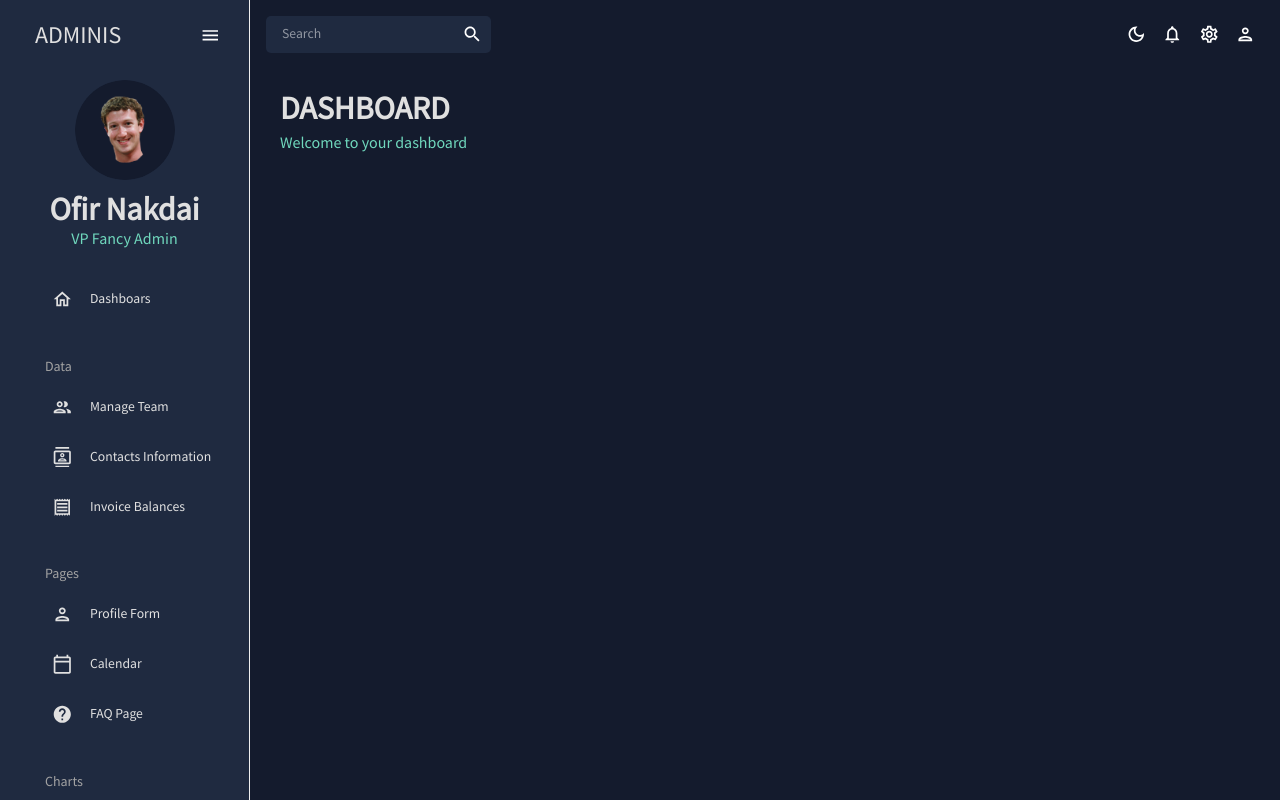
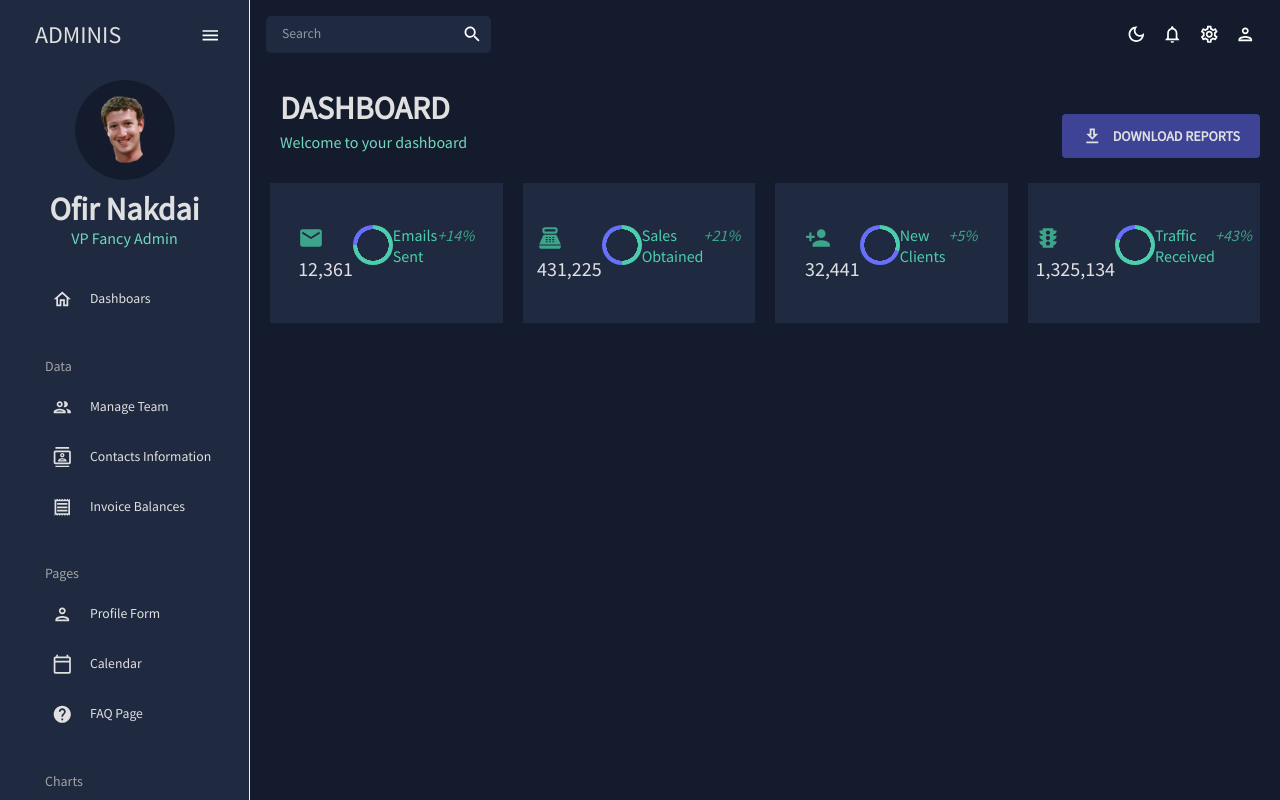
Before and after one commit to ofirNakdai/admin-dashboard, a React (Create React App) app: page / in a window 1280 px wide. Built offline with nearby package versions, Linux system fonts and the light colour scheme.

Commit message:
Adding GeographicChart and start working on main Dashboard

```diff
--- a/src/App.js
+++ b/src/App.js
@@ -14,7 +14,7 @@
 import Line from "./scenes/line";
 import Pie from "./scenes/pie";
 import FAQ from "./scenes/faq";
-// import Geography from "./scenes/geography";
+import Geography from "./scenes/geography";
 import MyCalendar from "./scenes/calendar";
 
 function App() {
@@ -39,7 +39,7 @@
               <Route path="/pie" element={<Pie />} />
               <Route path="/line" element={<Line />} />
               <Route path="/faq" element={<FAQ />} />
-              {/* <Route path="/geofraphy" element={<Geography />} /> */}
+              <Route path="/geofraphy" element={<Geography />} />
               <Route path="/calendar" element={<MyCalendar />} />
             </Routes>
           </main>
--- /dev/null
+++ b/src/components/GeographyChart.jsx
@@ -0,0 +1,91 @@
+import { useTheme } from "@mui/material";
+import { ResponsiveChoropleth } from "@nivo/geo";
+import { tokens } from "../theme";
+import { mockGeographyData as data } from "../data/mockData";
+import { geoFeatures } from "../data/mockGeoFeatures";
+
+const GeographyChart = ({ isDashboard = false }) => {
+  const theme = useTheme();
+  const colors = tokens(theme.palette.mode);
+
+  return (
+    <ResponsiveChoropleth
+      data={data}
+      theme={{
+        axis: {
+          domain: {
+            line: {
+              stroke: colors.grey[100],
+            },
+          },
+          legend: {
+            text: {
+              fill: colors.grey[100],
+            },
+          },
+          ticks: {
+            line: {
+              stroke: colors.grey[100],
+              strokeWidth: 1,
+            },
+            text: {
+              fill: colors.grey[100],
+            },
+          },
+        },
+        legends: {
+          text: {
+            fill: colors.grey[100],
+          },
+        },
+        tooltip: {
+          container: {
+            color: colors.primary[500],
+          },
+        },
+      }}
+      features={geoFeatures.features}
+      margin={{ top: 0, right: 0, bottom: 0, left: 0 }}
+      domain={[0, 1000000]}
+      unknownColor="#666666"
+      label="properties.name"
+      valueFormat=".2s"
+      projectionScale={isDashboard ? 40 : 150}
+      projectionTranslation={isDashboard ? [0.49, 0.6] : [0.5, 0.5]}
+      projectionRotation={[0, 0, 0]}
+      borderWidth={1.5}
+      borderColor="#ffffff"
+      legends={
+        !isDashboard
+          ? [
+              {
+                anchor: "bottom-left",
+                direction: "column",
+                justify: true,
+                translateX: 20,
+                translateY: -100,
+                itemsSpacing: 0,
+                itemWidth: 94,
+                itemHeight: 18,
+                itemDirection: "left-to-right",
+                itemTextColor: colors.grey[100],
+                itemOpacity: 0.85,
+                symbolSize: 18,
+                effects: [
+                  {
+                    on: "hover",
+                    style: {
+                      itemTextColor: "#ffffff",
+                      itemOpacity: 1,
+                    },
+                  },
+                ],
+              },
+            ]
+          : undefined
+      }
+    />
+  );
+};
+
+export default GeographyChart;
--- /dev/null
+++ b/src/components/ProgressCircle.jsx
@@ -0,0 +1,22 @@
+import { Box, useTheme } from "@mui/material";
+import { tokens } from "../theme";
+
+const ProgressCircle = ({ progress = "0.75", size = "40" }) => {
+  const theme = useTheme();
+  const colors = tokens(theme.palette.mode);
+  const angle = progress * 360;
+  return (
+    <Box
+      sx={{
+        background: `radial-gradient(${colors.primary[400]} 55%, transparent 56%),
+            conic-gradient(transparent 0deg ${angle}deg, ${colors.blueAccent[500]} ${angle}deg 360deg),
+            ${colors.greenAccent[500]}`,
+        borderRadius: "50%",
+        width: `${size}px`,
+        height: `${size}px`,
+      }}
+    />
+  );
+};
+
+export default ProgressCircle;
--- /dev/null
+++ b/src/components/StatBox.jsx
@@ -0,0 +1,41 @@
+import { Box, useTheme, Typography } from "@mui/material";
+import { tokens } from "../theme";
+import ProgressCircle from "./ProgressCircle";
+
+const StatBox = ({ title, subtitle, icon, progress, increase }) => {
+  const theme = useTheme();
+  const colors = tokens(theme.palette.mode);
+  return (
+    <Box width="100%" m="0 30px">
+      <Box display="flex" justifyContent="space-between">
+        <Box>
+          {icon}
+          <Typography
+            variant="h4"
+            fonteWight="bold"
+            sx={{ color: colors.grey[100] }}
+          >
+            {title}
+          </Typography>
+        </Box>
+        <Box>
+          <ProgressCircle progress={progress} />
+        </Box>
+        <Box display="flex" justifyContent="space-between">
+          <Typography variant="h5" sx={{ color: colors.greenAccent[500] }}>
+            {subtitle}
+          </Typography>
+          <Typography
+            variant="h5"
+            fontStyle="italic"
+            sx={{ color: colors.greenAccent[600] }}
+          >
+            {increase}
+          </Typography>
+        </Box>
+      </Box>
+    </Box>
+  );
+};
+
+export default StatBox;
--- a/src/scenes/dashboard/index.jsx
+++ b/src/scenes/dashboard/index.jsx
@@ -1,11 +1,134 @@
-import { Box } from "@mui/material";
+import { Box, Button, IconButton, Typography, useTheme } from "@mui/material";
 import Header from "../../components/header";
+import { tokens } from "../../theme";
+import { mockTransactions } from "../../data/mockData";
+import DownloadOutlinedIcon from "@mui/icons-material/DownloadOutlined";
+import EmailIcon from "@mui/icons-material/Email";
+import PointOfSaleIcon from "@mui/icons-material/PointOfSale";
+import PersonAddIcon from "@mui/icons-material/PersonAdd";
+import TrafficIcon from "@mui/icons-material/Traffic";
+import LineChart from "../../components/LineChart";
+import PieChart from "../../components/PieChart";
+import BarChart from "../../components/BarChart";
+import GeographyChart from "../../components/GeographyChart";
+import StatBox from "../../components/StatBox";
+import ProgressCircle from "../../components/ProgressCircle";
+import { Email } from "@mui/icons-material";
 
 const Dashboard = () => {
+  const theme = useTheme();
+  const colors = tokens(theme.palette.mode);
+
   return (
     <Box m="20px">
+
+      {/* HEADER */}
       <Box display="flex" justifyContent="space-between" alignItems="center">
         <Header title="DASHBOARD" subtitle="Welcome to your dashboard" />
+
+        <Box>
+          <Button
+            sx={{
+              backgroundColor: colors.blueAccent[700],
+              color: colors.grey[100],
+              fontSize: "14px",
+              fontWeight: "bold",
+              padding: "10px 20px",
+            }}
+          >
+            <DownloadOutlinedIcon sx={{ mr: "10px" }} />
+            Download Reports
+          </Button>
+        </Box>
+      </Box>
+
+      {/* GRID & CHARTS */}
+      <Box
+        display="grid"
+        gridTemplateColumns="repeat(12, 1fr)"
+        gridAutoRows="140px"
+        gap="20px"
+      >
+        {/* ROW 1 */}
+        <Box
+          gridColumn="span 3"
+          backgroundColor={colors.primary[400]}
+          display="flex"
+          alignItems="center"
+          justifyContent="center"
+        >
+          <StatBox
+            title="12,361"
+            subtitle="Emails Sent"
+            progress="0.75"
+            increase="+14%"
+            icon={
+              <EmailIcon
+                sx={{ color: colors.greenAccent[600], fontSize: "26px" }}
+              />
+            }
+          />
+        </Box>
+        <Box
+          gridColumn="span 3"
+          backgroundColor={colors.primary[400]}
+          display="flex"
+          alignItems="center"
+          justifyContent="center"
+        >
+          <StatBox
+            title="431,225"
+            subtitle="Sales Obtained"
+            progress="0.50"
+            increase="+21%"
+            icon={
+              <PointOfSaleIcon
+                sx={{ color: colors.greenAccent[600], fontSize: "26px" }}
+              />
+            }
+          />
+        </Box>
+        <Box
+          gridColumn="span 3"
+          backgroundColor={colors.primary[400]}
+          display="flex"
+          alignItems="center"
+          justifyContent="center"
+        >
+          <StatBox
+            title="32,441"
+            subtitle="New Clients"
+            progress="0.30"
+            increase="+5%"
+            icon={
+              <PersonAddIcon
+                sx={{ color: colors.greenAccent[600], fontSize: "26px" }}
+              />
+            }
+          />
+        </Box>
+        <Box
+          gridColumn="span 3"
+          backgroundColor={colors.primary[400]}
+          display="flex"
+          alignItems="center"
+          justifyContent="center"
+        >
+          <StatBox
+            title="1,325,134"
+            subtitle="Traffic Received"
+            progress="0.80"
+            increase="+43%"
+            icon={
+              <TrafficIcon
+                sx={{ color: colors.greenAccent[600], fontSize: "26px" }}
+              />
+            }
+          />
+        </Box>
+
+        {/* ROW 2 */}
+
       </Box>
     </Box>
   );
--- /dev/null
+++ b/src/scenes/geography/index.jsx
@@ -0,0 +1,25 @@
+import GeographyChart from "../../components/GeographyChart";
+import { Box } from "@mui/material";
+import Header from "../../components/header";
+import { tokens } from "../../theme";
+import { useTheme } from "@mui/material";
+
+const Geography = () => {
+  const theme = useTheme();
+  const colors = tokens(theme.palette.mode);
+
+  return (
+    <Box m="20px">
+      <Header title="Geography Chart" subtitle="Simple Geography Chart" />
+      <Box
+        height="75vh"
+        border={`1px solid ${colors.grey[100]}`}
+        borderRadius="4px"
+      >
+        <GeographyChart />
+      </Box>
+    </Box>
+  );
+};
+
+export default Geography;
```
